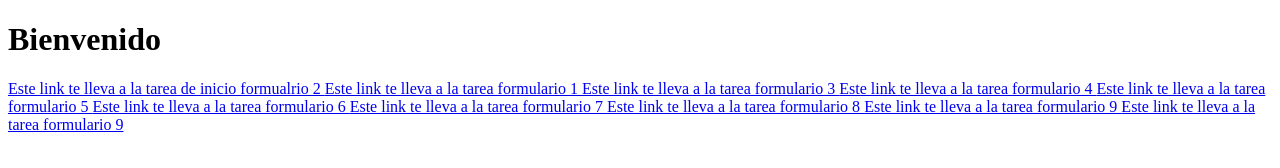
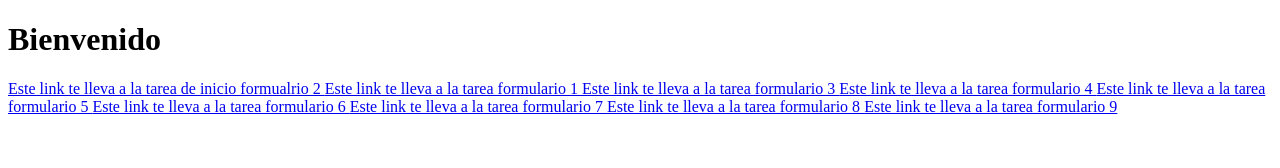
Before and after one commit to AndreaOrtiz26/TAREAS_WEB, a plain HTML site: page TAREAS/index.html in a window 1280 px wide. Drawn offline with Linux system fonts and the light colour scheme.

Commit message:
actualizar

```diff
--- a/TAREAS/index.html
+++ b/TAREAS/index.html
@@ -17,7 +17,7 @@
                             <a href="tarea7/tarea7.html">Este link te lleva a la tarea formulario 7
                                 <a href="tarea8/tarea8.html">Este link te lleva a la tarea formulario 8
                                     <a href="tarea9/tarea9.html">Este link te lleva a la tarea formulario 9
-                                        <a href="tarea9/tarea9.html">Este link te lleva a la tarea formulario 9
+
 
     </a>
 </body>
```
